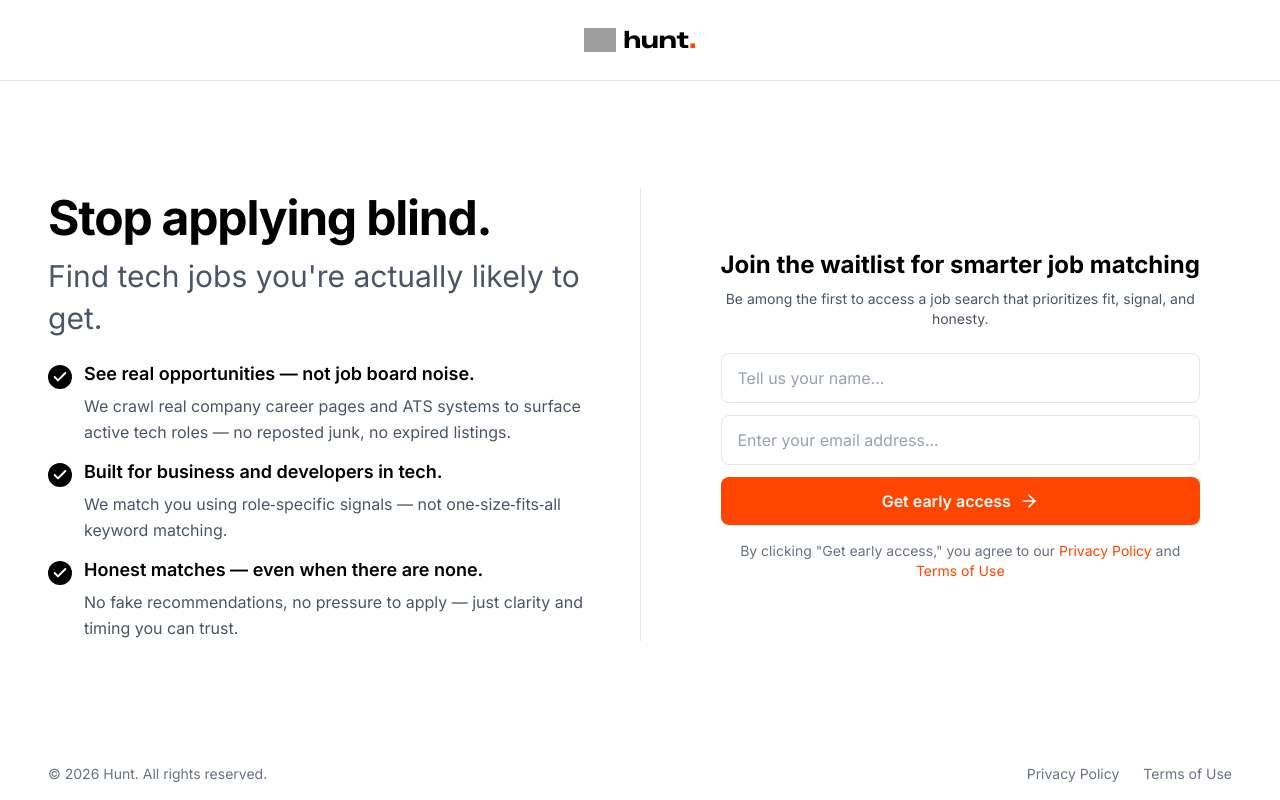
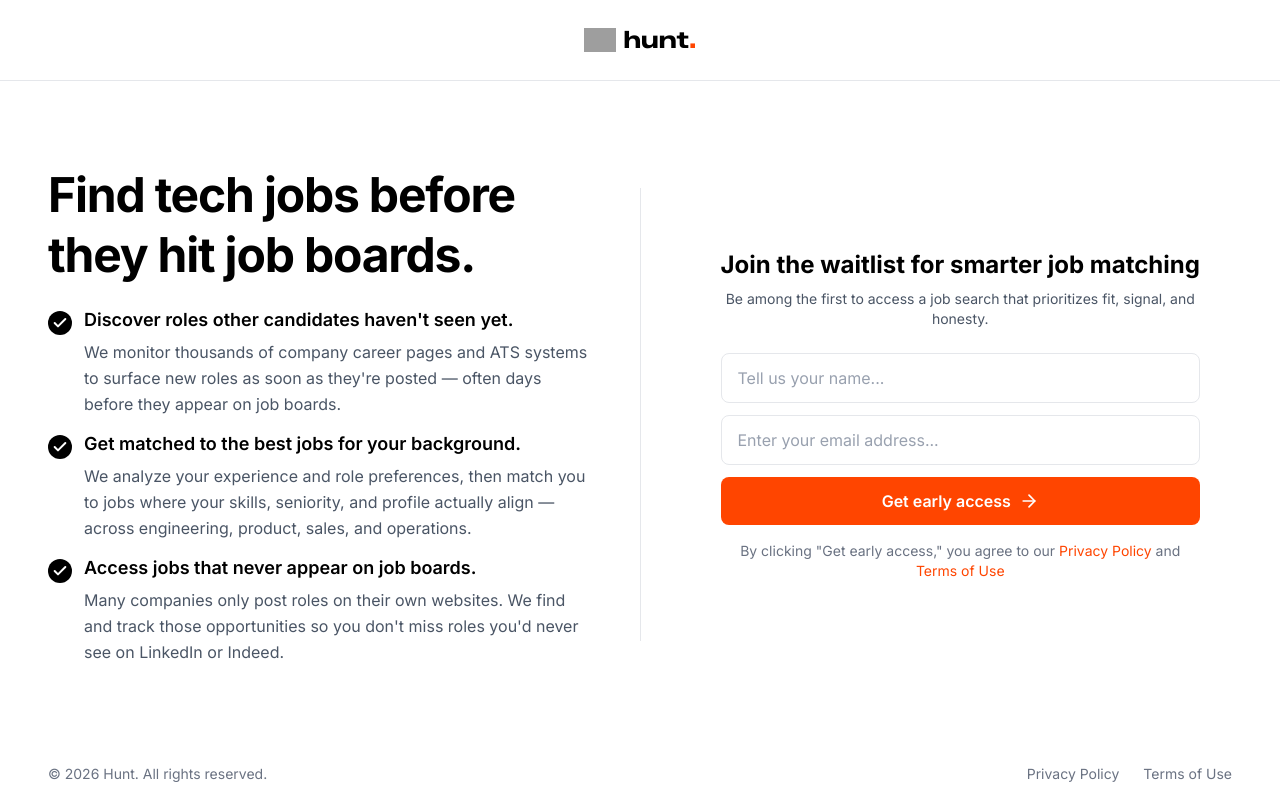
Before and after one commit to singhtalwinder/hunt-waitlist, a Next.js app: page / in a window 1280 px wide. Built offline with nearby package versions, Linux system fonts and the light colour scheme; grey boxes are pictures that could not be loaded.

Commit message:
Update left side copy with new value proposition

```diff
--- a/components/ValueProposition.tsx
+++ b/components/ValueProposition.tsx
@@ -7,11 +7,8 @@ export function ValueProposition() {
     <div className="space-y-6 md:space-y-4 lg:space-y-6">
       <div>
         <h1 className="text-3xl md:text-4xl lg:text-5xl font-bold text-black leading-tight tracking-tight">
-          Stop applying blind.
+          Find tech jobs before they hit job boards.
         </h1>
-        <p className="text-xl md:text-2xl lg:text-3xl text-gray-600 mt-2 md:mt-1 lg:mt-2 leading-snug">
-          Find tech jobs you're actually likely to get.
-        </p>
       </div>
 
       <div className="space-y-5 md:space-y-3 lg:space-y-4">
@@ -21,11 +18,11 @@ export function ValueProposition() {
               <Check className="w-4 h-4 md:w-3 md:h-3 lg:w-4 lg:h-4 text-white" strokeWidth={3} />
             </div>
             <h2 className="text-lg md:text-sm md:leading-tight lg:text-lg font-semibold text-black">
-              See real opportunities — not job board noise.
+              Discover roles other candidates haven't seen yet.
             </h2>
           </div>
           <p className="text-base md:text-xs md:leading-relaxed lg:text-base text-gray-600 pl-9 md:pl-7 lg:pl-9 leading-relaxed">
-            We crawl real company career pages and ATS systems to surface active tech roles — no reposted junk, no expired listings.
+            We monitor thousands of company career pages and ATS systems to surface new roles as soon as they're posted — often days before they appear on job boards.
           </p>
         </div>
 
@@ -35,11 +32,11 @@ export function ValueProposition() {
               <Check className="w-4 h-4 md:w-3 md:h-3 lg:w-4 lg:h-4 text-white" strokeWidth={3} />
             </div>
             <h2 className="text-lg md:text-sm md:leading-tight lg:text-lg font-semibold text-black">
-              Built for business and developers in tech.
+              Get matched to the best jobs for your background.
             </h2>
           </div>
           <p className="text-base md:text-xs md:leading-relaxed lg:text-base text-gray-600 pl-9 md:pl-7 lg:pl-9 leading-relaxed">
-            We match you using role‑specific signals — not one‑size‑fits‑all keyword matching.
+            We analyze your experience and role preferences, then match you to jobs where your skills, seniority, and profile actually align — across engineering, product, sales, and operations.
           </p>
         </div>
 
@@ -49,11 +46,11 @@ export function ValueProposition() {
               <Check className="w-4 h-4 md:w-3 md:h-3 lg:w-4 lg:h-4 text-white" strokeWidth={3} />
             </div>
             <h2 className="text-lg md:text-sm md:leading-tight lg:text-lg font-semibold text-black">
-              Honest matches — even when there are none.
+              Access jobs that never appear on job boards.
             </h2>
           </div>
           <p className="text-base md:text-xs md:leading-relaxed lg:text-base text-gray-600 pl-9 md:pl-7 lg:pl-9 leading-relaxed">
-            No fake recommendations, no pressure to apply — just clarity and timing you can trust.
+            Many companies only post roles on their own websites. We find and track those opportunities so you don't miss roles you'd never see on LinkedIn or Indeed.
           </p>
         </div>
       </div>
```
